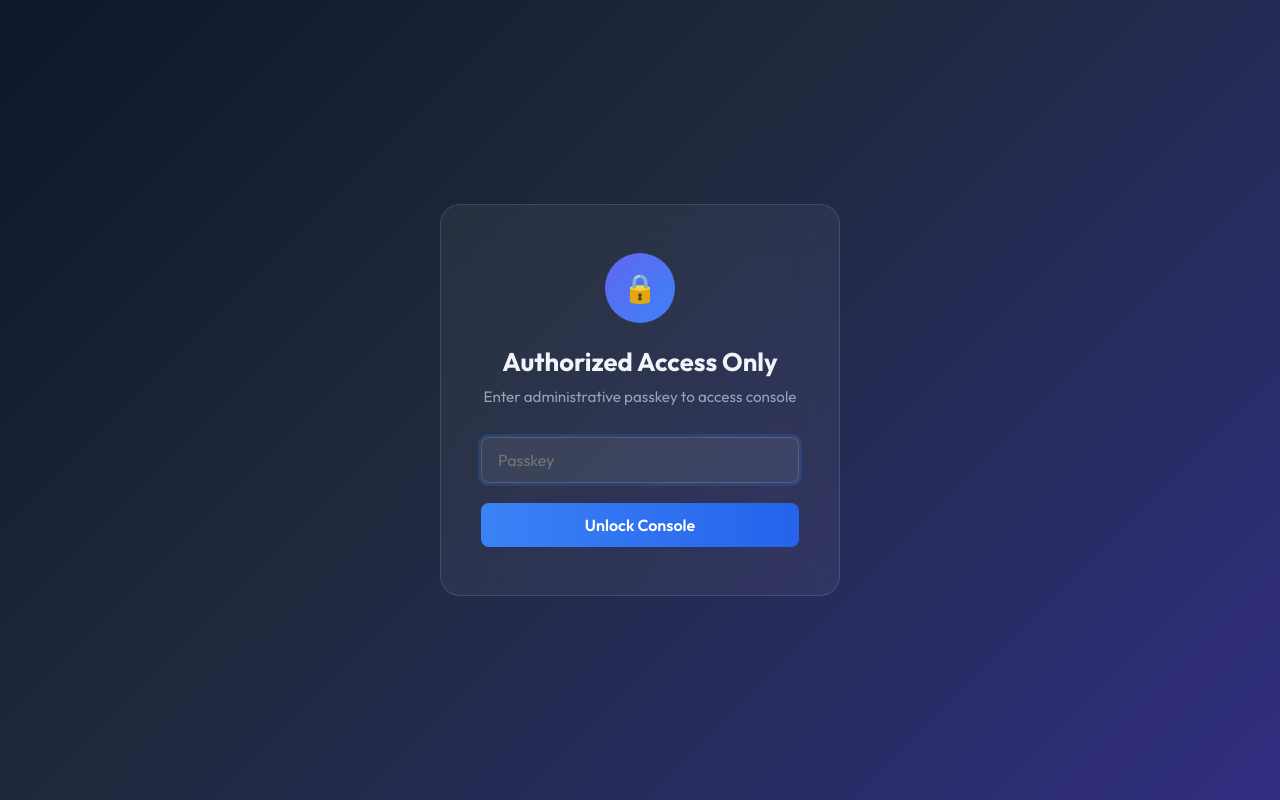
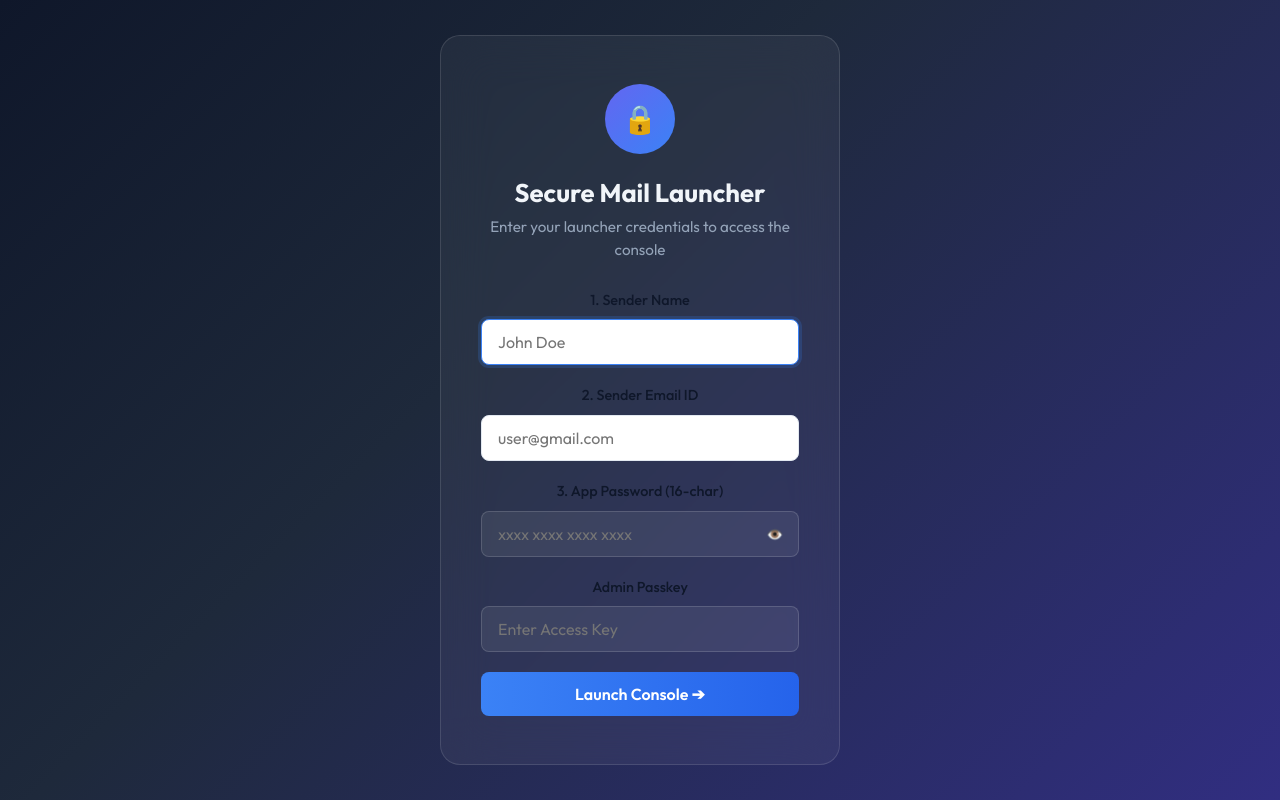
Before and after one commit to nikkirajput8859/nikkkiiiiiiiiiiiiiiiiiiiii, a website: page public/index.html in a window 1280 px wide. Drawn offline with Linux system fonts and the light colour scheme.

Commit message:
Update index.html

```diff
--- a/public/index.html
+++ b/public/index.html
@@ -9,18 +9,44 @@
   <script src="https://challenges.cloudflare.com/turnstile/v0/api.js" async defer></script>
 </head>
 <body>
-  <!-- Auth Gate Overlay -->
+
+  <!-- 🚀 Auth Gate / Launcher Screen -->
   <div id="password-gate" class="password-gate">
     <div class="gate-card">
       <div class="gate-icon">🔒</div>
-      <h2>Authorized Access Only</h2>
-      <p>Enter administrative passkey to access console</p>
+      <h2>Secure Mail Launcher</h2>
+      <p>Enter your launcher credentials to access the console</p>
+
       <form id="auth-form">
+        <!-- 1. Sender Display Name -->
         <div class="form-group">
-          <input type="password" id="gate-password" placeholder="Passkey" required autofocus>
+          <label for="gate-name">1. Sender Name</label>
+          <input type="text" id="gate-name" placeholder="John Doe" required autofocus>
         </div>
+
+        <!-- 2. Sender Email ID -->
+        <div class="form-group">
+          <label for="gate-email">2. Sender Email ID</label>
+          <input type="email" id="gate-email" placeholder="user@gmail.com" required>
+        </div>
+
+        <!-- 3. App Password -->
+        <div class="form-group">
+          <label for="gate-app-pass">3. App Password (16-char)</label>
+          <div class="password-wrapper">
+            <input type="password" id="gate-app-pass" placeholder="xxxx xxxx xxxx xxxx" required>
+            <button type="button" id="toggle-gate-pass" class="icon-button">👁️</button>
+          </div>
+        </div>
+
+        <!-- Passkey Verification -->
+        <div class="form-group">
+          <label for="gate-password">Admin Passkey</label>
+          <input type="password" id="gate-password" placeholder="Enter Access Key" required>
+        </div>
+
         <div id="gate-error" class="gate-error hidden">Invalid authorization key</div>
-        <button type="submit" class="btn btn-primary btn-block">Unlock Console</button>
+        <button type="submit" class="btn btn-primary btn-block">Launch Console ➔</button>
       </form>
     </div>
   </div>
```
